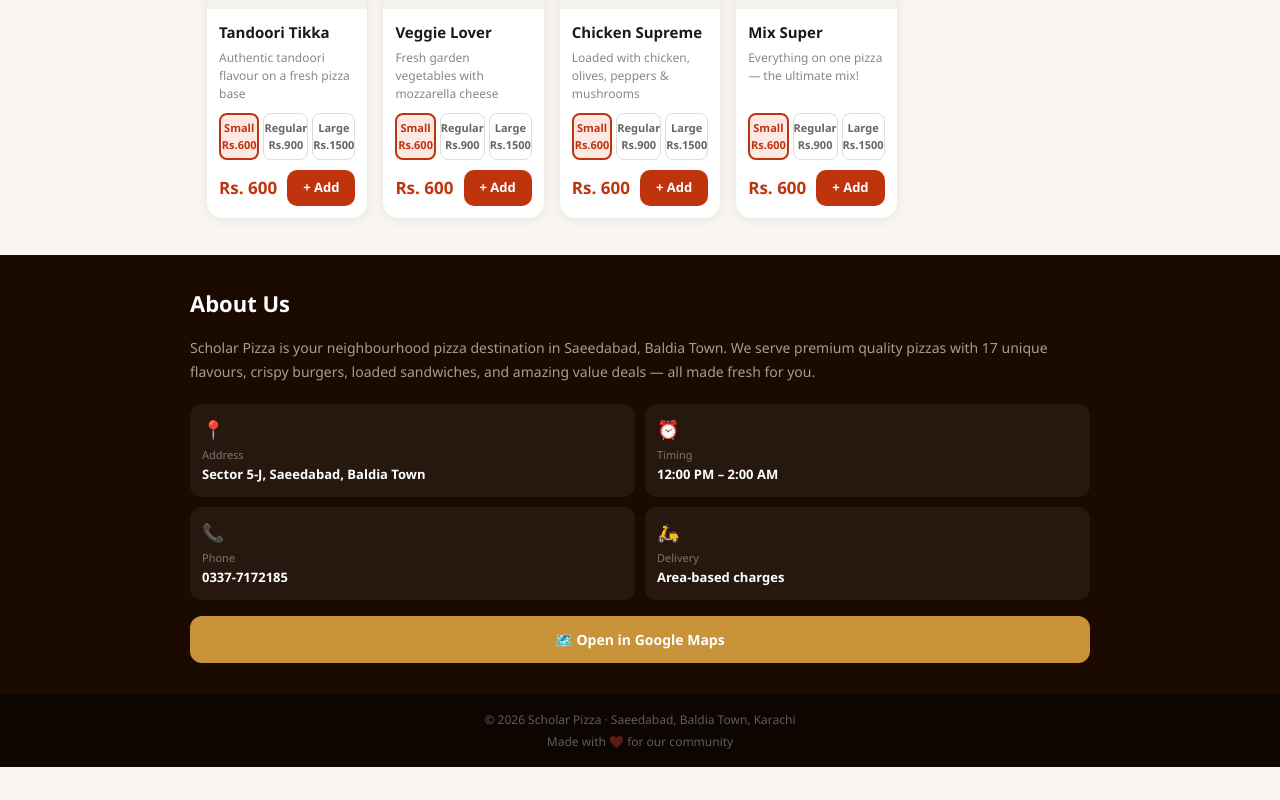
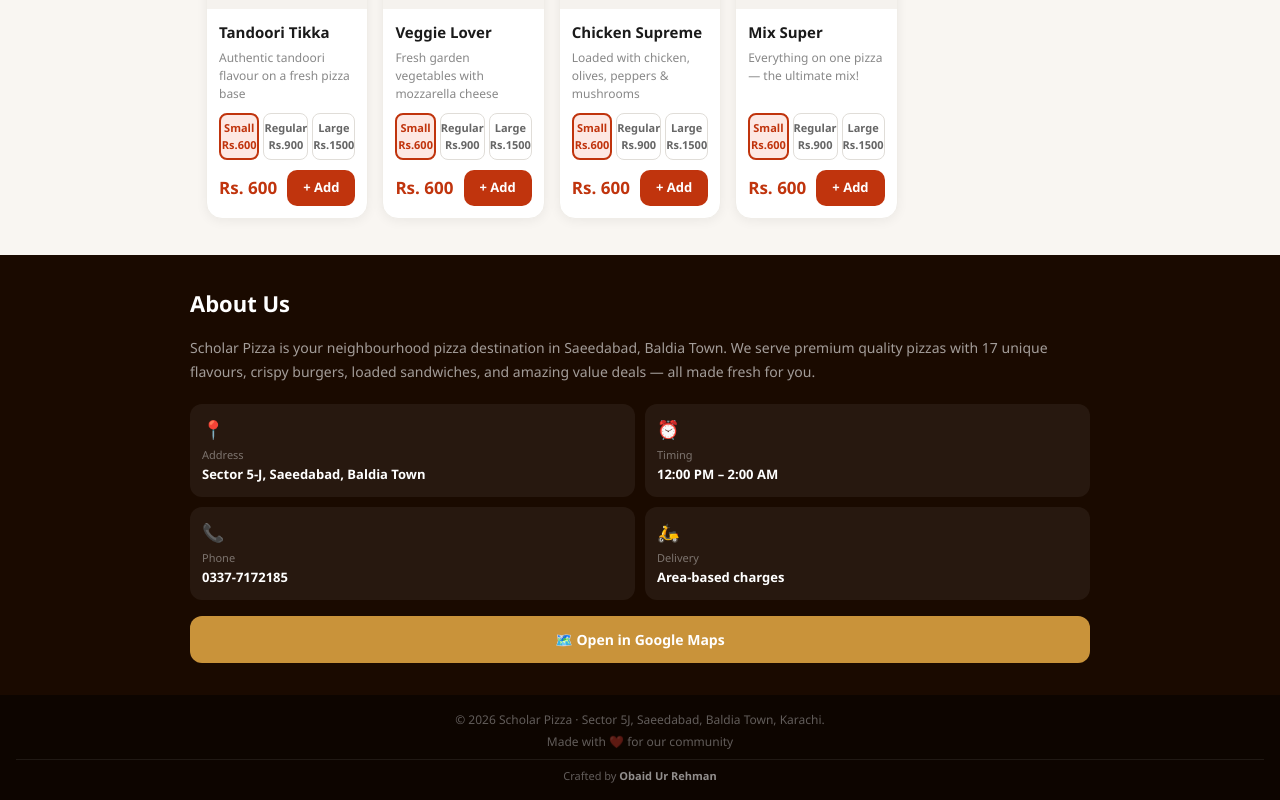
Before and after one commit to OBAID-DAFTANI/scholar-pizza, a Next.js app: page / in a window 1280 px wide. Shown: the part 1495-2295 px from the top of the page. Before the commit the page ends 2262 px from the top, so only its background shows below. Built offline with nearby package versions, Linux system fonts and the light colour scheme.

Commit message:
add developer credit to footer

```diff
--- a/app/page.jsx
+++ b/app/page.jsx
@@ -306,10 +306,15 @@
           </button>
         </div>
       </div>
-
-      <div style={{ background: "#0d0500", color: "rgba(255,255,255,0.35)", textAlign: "center", padding: "16px", fontSize: 12 }}>
-        <p>© 2026 Scholar Pizza · Saeedabad, Baldia Town, Karachi</p>
+ <div style={{ background: "#0d0500", color: "rgba(255,255,255,0.35)", textAlign: "center", padding: "16px", fontSize: 12 }}>
+        <p>© 2026 Scholar Pizza · Sector 5J, Saeedabad, Baldia Town, Karachi.</p>
         <p style={{ marginTop: 4 }}>Made with ❤️ for our community</p>
+        <p style={{ marginTop: 8, paddingTop: 8, borderTop: "1px solid rgba(255,255,255,0.08)", fontSize: 11 }}>
+          Crafted by{" "}
+          <a href="https://wa.me/923082787558" target="_blank" rel="noopener noreferrer" style={{ color: "rgba(255,255,255,0.55)", fontWeight: 600, textDecoration: "none" }}>
+            Obaid Ur Rehman
+          </a>
+        </p>
       </div>
 
       {count > 0 && !cartOpen && (
--- a/components/Hero.jsx
+++ b/components/Hero.jsx
@@ -115,7 +115,7 @@
           color: "rgba(255,255,255,0.35)", fontSize: 13,
           marginTop: "1.5rem",
         }}>
-          📍 Saeedabad, Baldia Town, Karachi
+          📍 Saeedabad, Baldia Town, Karachi.
         </p>
       </div>
     </section>
```
